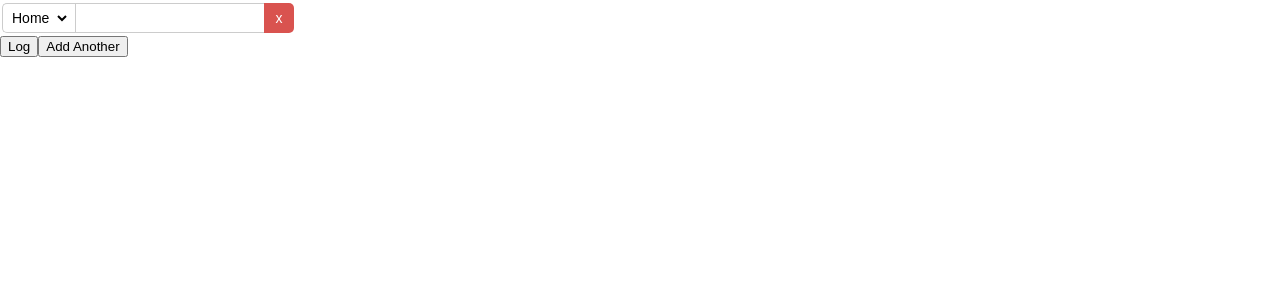
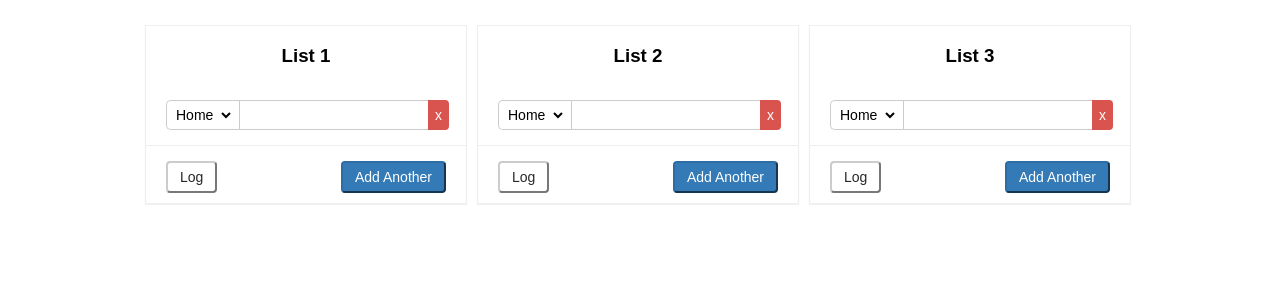
Before and after one commit to Bardoza/phone-list, a React (Create React App) app: page / in a window 1280 px wide. Shown: the top 300 px of the page. Built offline with nearby package versions, Linux system fonts and the light colour scheme.

Commit message:
Add container and buttons styles

```diff
--- a/src/App.css
+++ b/src/App.css
@@ -1,3 +1,38 @@
+.app-container{
+  display: flex;
+  flex-wrap: wrap;
+  margin: 0 auto;
+  padding: 20px 15px 0;
+  align-items: flex-start;
+  text-align: center;
+  max-width: 1200px;
+  justify-content:  space-around;
+}
+
+.phone-container{
+  max-width: 320px;
+  box-shadow:0 1px 1px rgba(0,0,0,.05);
+  border: 1px solid #eee;
+  margin: 5px
+}
+
+
+.phone-container > h3 {
+  text-align: center;
+
+}
+
+.phone-list, .phone-footer{
+  padding: 10px 20px;
+}
+
+.phone-footer{
+  display: flex;
+  justify-content: space-between;
+  padding-top: 15px;
+  border-top: 1px solid #eee
+}
+
 .phone-list{
   display: flex;
   flex-direction: column
@@ -12,17 +47,11 @@
 }
 
 .type-container:hover {
-  background: #eee;
+  background: #e6e6e6e6;
   color: #282828;
   cursor: pointer;
 }
 
-
-.phone-item {
-    flex: 1;
-    display: flex;
-    margin: 3px 2px;
-}
 
 .type-container > select {
   background: transparent;
@@ -30,37 +59,94 @@
   font-size:14px;
 }
 
-.type-container:focus-within{
-
-}
 
 .type-container > select:focus {
   outline:none
 }
 
 
+.phone-item {
+  flex: 1;
+  display: flex;
+  margin: 5px 0
+}
+
 .phone-item > input[type="text"]{
   font-size: 14px;
   padding-left: 5px;
   border: 1px solid #ccc;
   border-right: none;
+  flex:1
 
 }
 
 
 .phone-item > button {
-
   background-color: #d9534f;
   color: #fff;
   font-size: 14px;
   border: 1px solid transparent;
-  border-top-right-radius: 5px;
-  border-bottom-right-radius: 5px;
+  border-top-right-radius: 4px;
+  border-bottom-right-radius: 4px;
   width: 30px;
 }
+
 .phone-item > button:hover {
-
   background-color: #c9302c;
   cursor: pointer;
+}
+
+
+.button{
+  padding: 6px 12px;
+  border-color: #ccc;
+  background-color: #fff;
+  color: #282828;
+  font-size: 14px;
+  border-radius: 4px;
+}
+
+.button:hover{
+  background-color: #e6e6e6e6;
+  cursor: pointer;
+}
+
+.button-primary{
+  background-color: #337ab7;
+  border-color: #2e6da4;
+  color: #fff;
+}
+
+.button-primary:hover{
+  background-color: #286090;
 
 }
+
+
+@media (min-width: 576px) {
+  .app-container {
+    max-width: 500px;
+  }
+ }
+
+
+@media (min-width: 768px) {
+  .app-container {
+    max-width: 600px;
+  }
+ }
+
+
+@media (min-width: 992px) {
+  .app-container {
+    max-width: 850px;
+    justify-content: flex-start
+  }
+ }
+
+
+@media (min-width: 1200px) {
+  .app-container {
+    max-width: 1000px;
+  }
+ }
--- a/src/App.js
+++ b/src/App.js
@@ -5,8 +5,10 @@ import PhoneList from "./components/PhoneList";
 class App extends Component {
   render() {
     return (
-      <div className="App">
-        <PhoneList />
+      <div className="app-container">
+        <PhoneList title="List 1" />
+        <PhoneList title="List 2" />
+        <PhoneList title="List 3" />
       </div>
     );
   }
--- a/src/components/PhoneList.js
+++ b/src/components/PhoneList.js
@@ -71,6 +71,7 @@ class PhoneList extends Component {
     const availableTypes = this.getAvailableTypes();
     return (
       <div className="phone-container">
+        <h3>{this.props.title}</h3>
         <div className="phone-list">
           {this.state.phones.map((p, ix) => (
             <PhoneItem
@@ -85,8 +86,8 @@ class PhoneList extends Component {
           ))}
         </div>
         <div className="phone-footer">
-          <button onClick={this.logPhones}>Log</button>
-          <button onClick={this.addNewPhone}>Add Another</button>
+          <button onClick={this.logPhones} className="button">Log</button>
+          <button onClick={this.addNewPhone} className="button button-primary">Add Another</button>
         </div>
       </div>
     );
```
